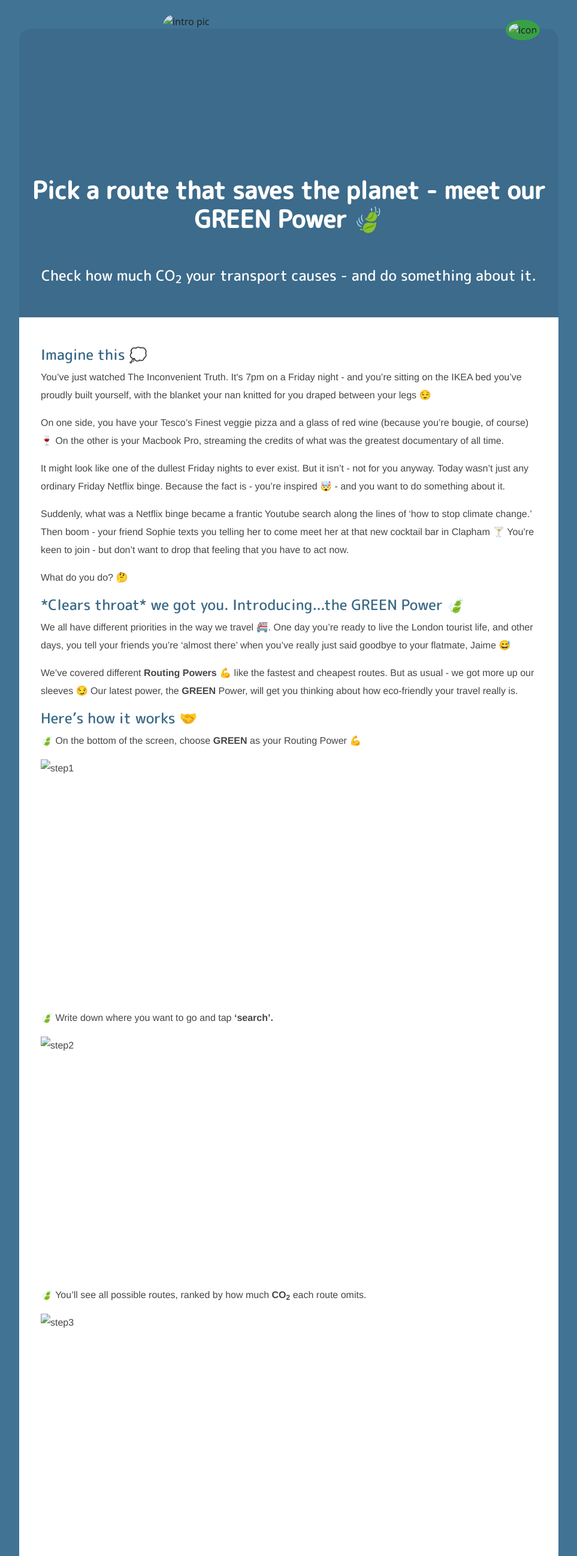
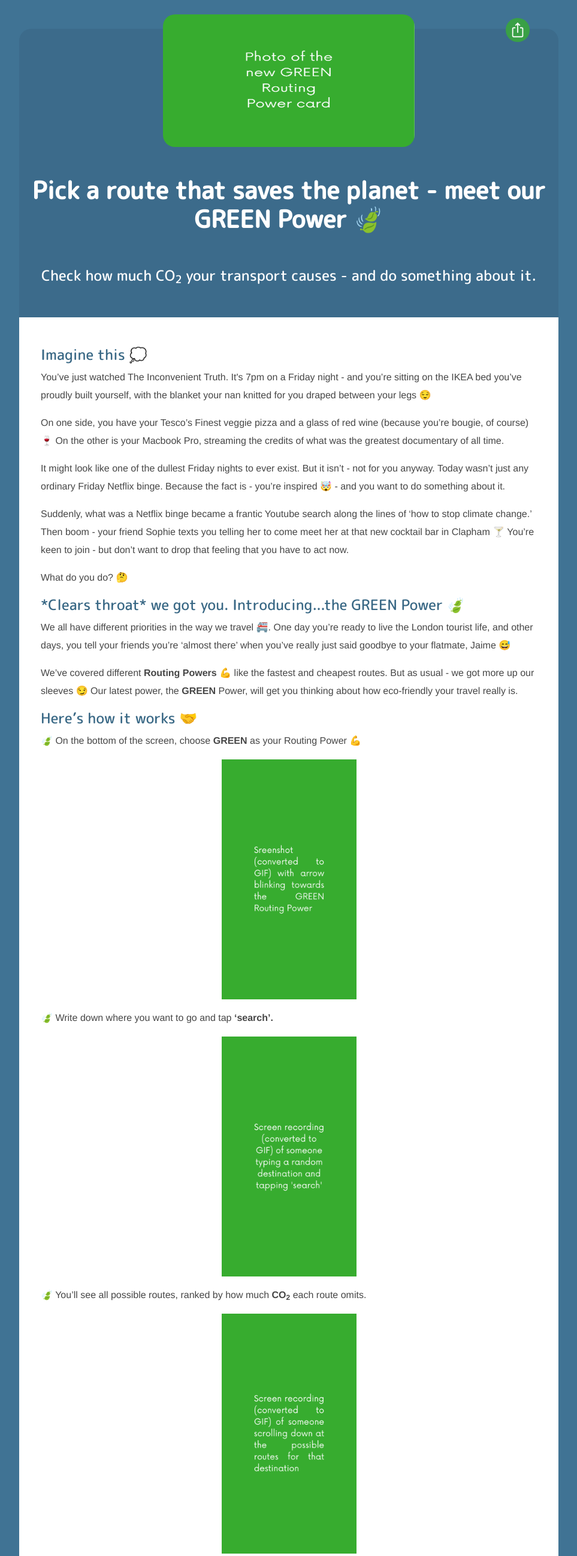
Before and after one commit to monnieking/citymapper, a plain HTML site: page index.html in a window 1280 px wide. Shown: the top 2594 px of the page at 60% size, without its empty margins (158-1121 px from the left). Drawn offline with nearby package versions, Linux system fonts and the light colour scheme; the site is published under a folder, as on GitHub Pages, so addresses that start at the root find nothing.

Commit message:
change image 2

```diff
--- a/index.html
+++ b/index.html
@@ -15,8 +15,8 @@
 <section class="container-fluid my-5" id="box1">
 <div class="row">
     <div class="col-2"></div>
-    <div class = "col-8"><img id="intro_pic" src="/images/Citymapper_landscape1.png" alt="intro pic" class="mx-auto d-block"></div>
-    <div class="col-2"><img src="/images/icon_blank.png" alt="icon" class="rounded-circle img-fluid" id="icon"></div>
+    <div class = "col-8"><img id="intro_pic" src="./images/Citymapper_landscape1.png" alt="intro pic" class="mx-auto d-block"></div>
+    <div class="col-2"><img src="./images/icon_blank.png" alt="icon" class="rounded-circle img-fluid" id="icon"></div>
 </div>
 <div class="row">
     <div class="col mt-5 text-center"><h1> Pick a route that saves the planet - meet our GREEN Power 🍃</h1></div>
@@ -45,15 +45,15 @@
 
             <h4>Here’s how it works 🤝</h4>
                 <p> 🍃 On the bottom of the screen, choose <b>GREEN</b> as your Routing Power 💪</li>
-                <p><img src="/images/1.png" alt="step1" class="mx-auto d-block" id="screengrabs"></p>
+                <p><img src="./images/1.png" alt="step1" class="mx-auto d-block" id="screengrabs"></p>
                 <p> 🍃 Write down where you want to go and tap <b>‘search’.</b></p>
-                <p><img src="/images/2.png" alt="step2" class="mx-auto d-block" id="screengrabs"></p>
+                <p><img src="./images/2.png" alt="step2" class="mx-auto d-block" id="screengrabs"></p>
                 <p> 🍃 You’ll see all possible routes, ranked by how much <b>CO<sub>2</sub> </b> each route omits.</p>
-                <p><img src="/images/3.png" alt="step3" class="mx-auto d-block" id="screengrabs"></p>
+                <p><img src="./images/3.png" alt="step3" class="mx-auto d-block" id="screengrabs"></p>
                 <p> 🍃We also show how <b>fast</b> each route takes - for a more holistic view.</p>
-                <p><img src="/images/4.png" alt="step4" class="mx-auto d-block" id="screengrabs"></p>
+                <p><img src="./images/4.png" alt="step4" class="mx-auto d-block" id="screengrabs"></p>
                 <p> 🍃 Tap on the route that works for you and <i>voila!</i><b> You’ve just done your bit to save the planet.</b></p>
-                <p><img src="images/5.png" alt="step5" class="mx-auto d-block" id="screengrabs"></p>
+                <p><img src="./images/5.png" alt="step5" class="mx-auto d-block" id="screengrabs"></p>
 
 
             <p>At the end of the day - maybe we can justify paying TfL £2.40 for the tube (P.S. it's better for the planet compared to taking two buses). A tad annoying but hey, the planet is dying - and we’re just glad you’re doing your bit 💚 </p>
@@ -62,7 +62,7 @@
 
             <p>Whether you’re in a rush to catch Love Island on the telly, or can’t be bothered to transfer from the Piccadilly to the District line - transport looks different for everyone 🤷‍♂️ So - it’s only right to have different choices that reflect our mood 😱</p>
 
-            <p><img src="/images/Citymapper_landscape2.png" alt="all power cards" id="power_cards" class="mx-auto d-block"></p>
+            <p><img src="./images/Citymapper_landscape2.png" alt="all power cards" id="power_cards" class="mx-auto d-block"></p>
 
             <p>Choose different <b>Routing Powers 💪</b>, whether it’s the greenest, fastest or cheapest route when you subscribe to our <b>CLUB.</b> For <b>£2.99/month</b> - a pinch more than a tube ride - unlock the all our Routing Powers and more. Plus - it entitles you to full bragging rights when you win ‘who can get there the fastest’ with your mates (just me?) </p>
 
```
